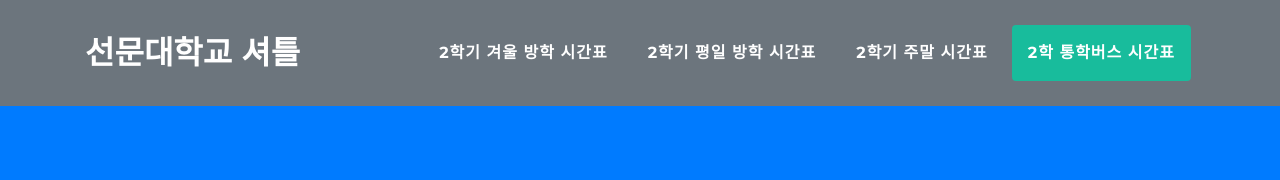
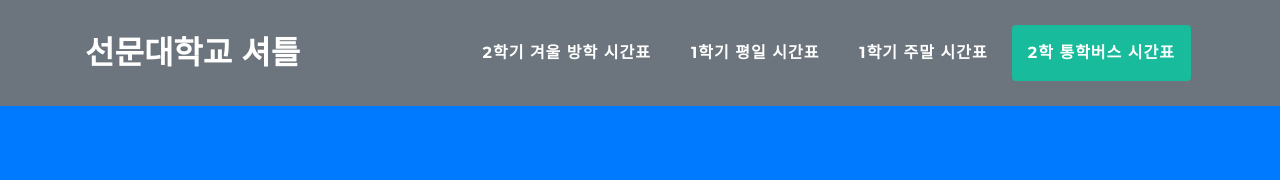
Before and after one commit to Sunmoonbus/sunmoonbus.github.io, a website with bundled scripts: page index.html in a window 1280 px wide. Shown: the top 180 px of the page. Built offline with nearby package versions, Linux system fonts and the light colour scheme.

Commit message:
1학기 셔틀 시간표 업데이트

```diff
--- a/index.html
+++ b/index.html
@@ -39,10 +39,10 @@
               <a class="nav-link py-3 px-0 px-lg-3 rounded js-scroll-trigger" href="#wintervacation">2학기 겨울 방학 시간표</a>
             </li>
              <li class="nav-item mx-0 mx-lg-1">
-              <a class="nav-link py-3 px-0 px-lg-3 rounded js-scroll-trigger" href="#weekday">2학기 평일 방학 시간표</a>
+              <a class="nav-link py-3 px-0 px-lg-3 rounded js-scroll-trigger" href="#weekday">1학기 평일 시간표</a>
             </li>
             <li class="nav-item mx-0 mx-lg-1">
-              <a class="nav-link py-3 px-0 px-lg-3 rounded js-scroll-trigger" href="#weekend">2학기 주말 시간표</a>
+              <a class="nav-link py-3 px-0 px-lg-3 rounded js-scroll-trigger" href="#weekend">1학기 주말 시간표</a>
             </li>
             <li class="nav-item mx-0 mx-lg-1">
               <a class="nav-link py-3 px-0 px-lg-3 rounded js-scroll-trigger" href="#schoolbus">2학 통학버스 시간표</a>
```
